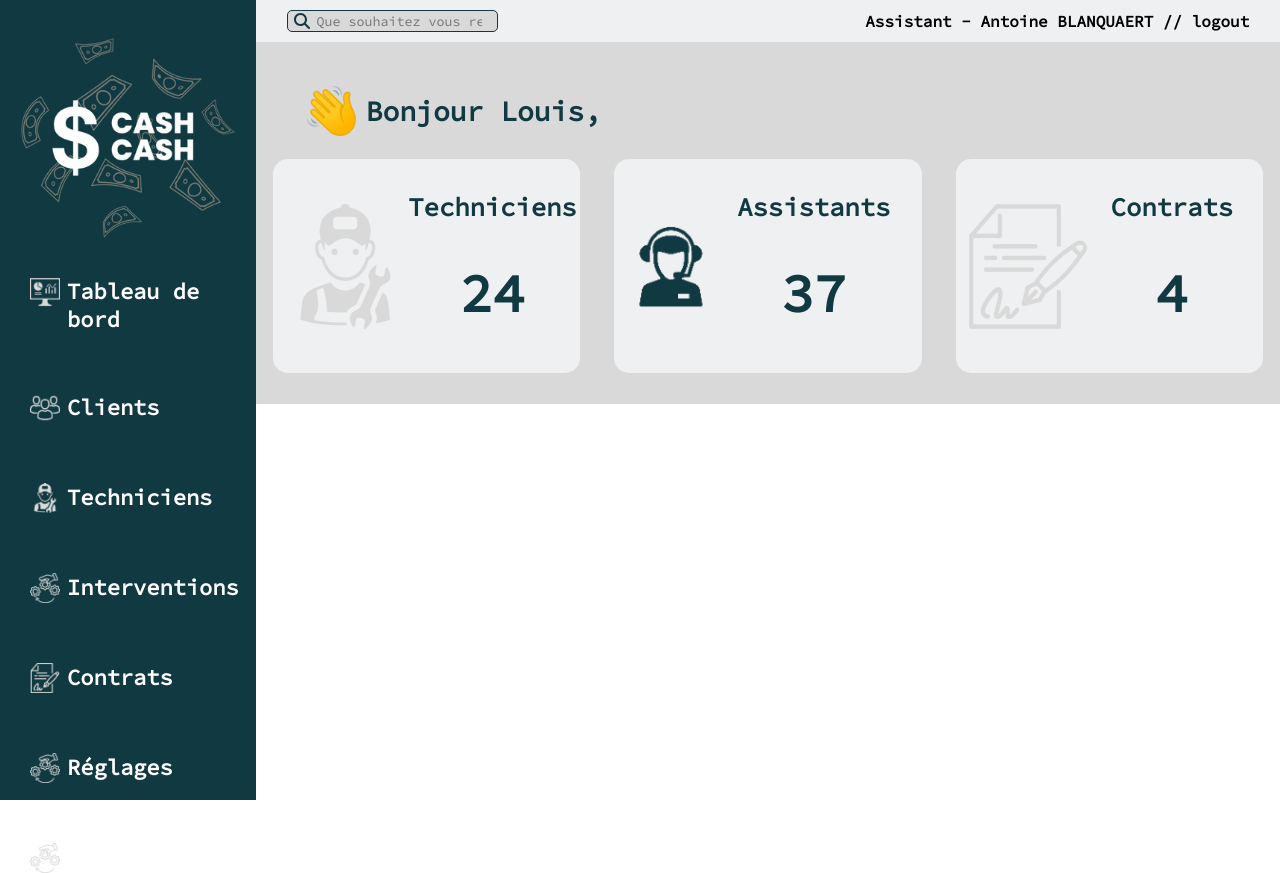
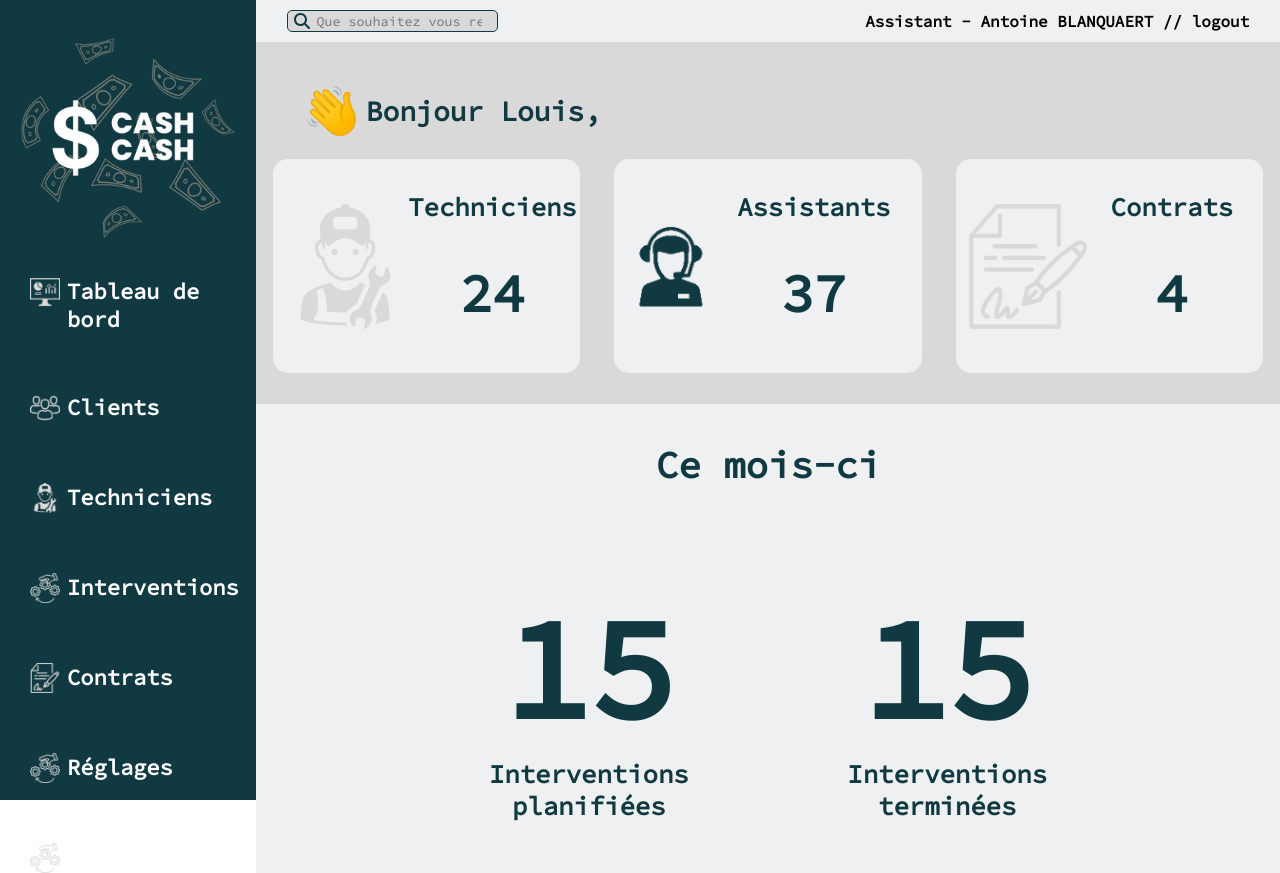
Before and after one commit to hemvall/Cash-Cash, a Vue app in the folder cashcash_front/: page / in a window 1280 px wide. Before the commit the page ends 800 px from the top, so only its background shows below. Built offline with nearby package versions, Linux system fonts and the light colour scheme.

Commit message:
modifié :         cashcash_front/src/App.vue 	modifié :         cashcash_front/src/components/AssistantDashboardBottom/AssistantDashboardBottom.vue 	modifié :         cashcash_front/src/views/Home/HomePage.vue

```diff
--- a/cashcash_front/src/App.vue
+++ b/cashcash_front/src/App.vue
@@ -14,5 +14,6 @@
 
 * {
   font-family: 'Source Code Pro';
+
 }
 </style>
--- a/cashcash_front/src/components/AssistantDashboardBottom/AssistantDashboardBottom.vue
+++ b/cashcash_front/src/components/AssistantDashboardBottom/AssistantDashboardBottom.vue
@@ -1,44 +1,92 @@
 <template>
-    <div class="dashboardTop">
+    <div class="pageWhole">
+        <div class="containerTitle">
+            <p class="title">
+                Ce mois-ci
+            </p>
+        </div>
 
-        <h2 class="title"><strong>Bonjour Louis, </strong></h2>
-        <div class="layer">
-            <div class="block">Technicien</div>
-            <div class="block">Assistants</div>
-            <div class="block">Contrats</div>
+        <div class="containerCards">
+            <div class="Cards">
+            <!-- <p class="number">15</p>
+            <p>Interventions planifiées</p> -->
+                <a class="number">15</a><br>
+                <a class="cardLabel">Interventions planifiées</a>
+
+            </div>
+
+
+            <div class="Cards">
+                <a class="number">15</a><br>
+                <a class="cardLabel">Interventions terminées</a>
+
+            </div>
+
         </div>
+
     </div>
+
 </template>
 
 <script></script>
 
 <style scoped>
-.dashboardTop {
-position: absolute;
-top: 0;
-left: 0;
-right: 0;
-height: 47vh;
-background-color: #d9d9d9;
+
+.containerTitle{
+
+    color: #103941;
+    font-weight: bold;
+    font-size: 1.3em;
+    display: flex;
+    justify-content: center;
+
 }
 
-.title {
-    font-size: 28px;
-    font-weight: bold;
-    margin-left: 5%;
-    color: #103941;
-    font-family: helvetica !important;
+p{
+
+    font-size: 1.8em;
+
 }
 
-.layer {
-    display: flex;
-    justify-content: space-around;
+.Cards{
+
+    text-align: center;
+    padding: 5%;
+    /* padding-left: 5%; */
+    /* padding-left: 5%; */
+    width: 25%;
+
 }
 
-.block {
-    width: 25%;
-    height: 35vh;
-    border-radius: 15px;
-    background-color: #EFF0F1;
+
+
+.containerCards{
+
+    color: #103941;
+    /* background-color: red; */
+    display: flex;
+    justify-content: center;
+
 }
+
+.number{
+
+    font-weight: bold;
+    font-size: 9em;
+
+}
+
+.pageWhole{
+
+    background-color: #eff0f1;;
+    height: 100%;
+}
+
+.cardLabel{
+
+    font-weight: bold;
+    font-size: 1.6em;
+
+}
+
 </style>
--- a/cashcash_front/src/views/Home/HomePage.vue
+++ b/cashcash_front/src/views/Home/HomePage.vue
@@ -7,12 +7,14 @@
         <div class="wholePage">
             <SearchBar></SearchBar>
             <AssistantDashboardTop></AssistantDashboardTop>
+            <AssistantDashboardBottom></AssistantDashboardBottom>
         </div>
 </template>
 
 <script>
 import SideBar from '../../components/Sidebar/SideBar.vue';
 import AssistantDashboardTop from '../../components/AssistantDashboardTop/AssistantDashboardTop.vue';
+import AssistantDashboardBottom from '../../components/AssistantDashboardBottom/AssistantDashboardBottom.vue';
 import SearchBar from '../../components/Searchbar/SearchBar.vue';
 import { defineComponent } from 'vue';
 
@@ -23,12 +25,14 @@ export default defineComponent({
             user: {}
         };
     },
-    components: { SideBar, AssistantDashboardTop, SearchBar }
+    components: { SideBar, AssistantDashboardTop,AssistantDashboardBottom, SearchBar }
 });
 </script>
 
 <style scoped>
 .wholePage{
     margin-left: 20%;
+    height: 100%;
+    background-color: aqua;
 }
 </style>
```
